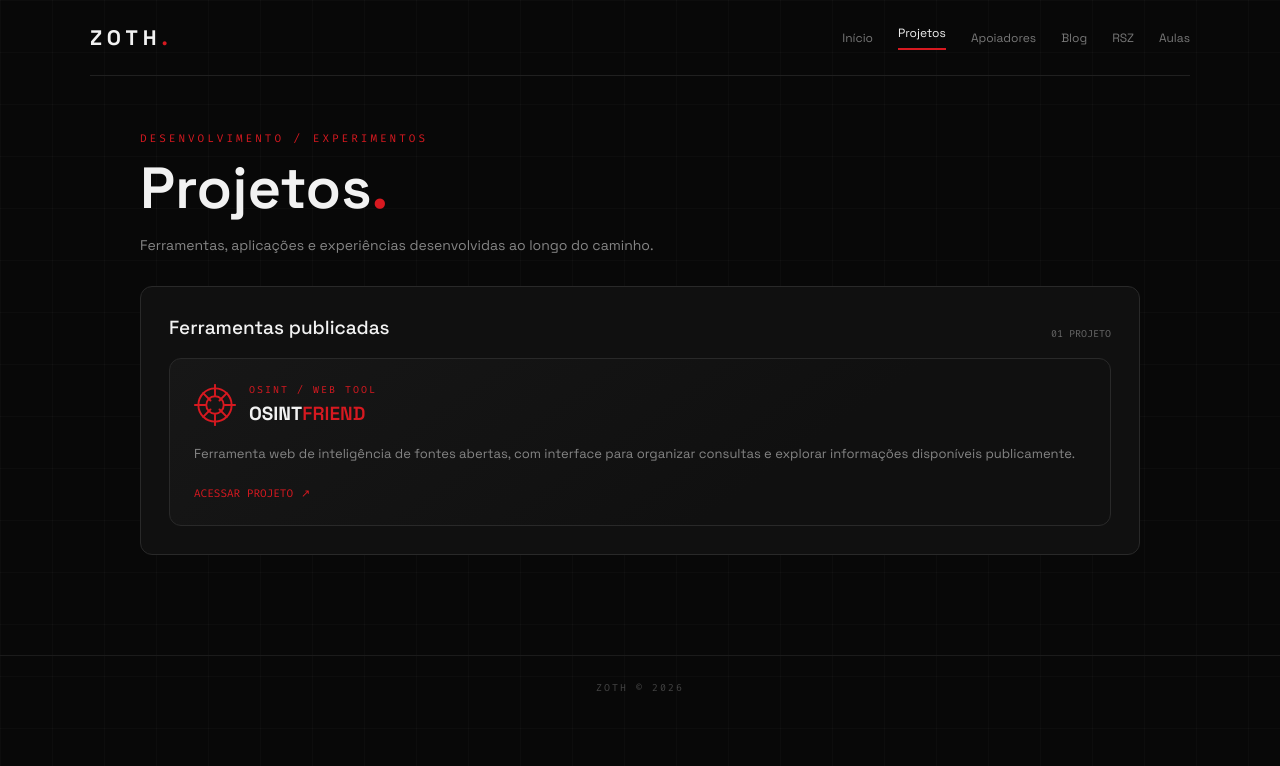
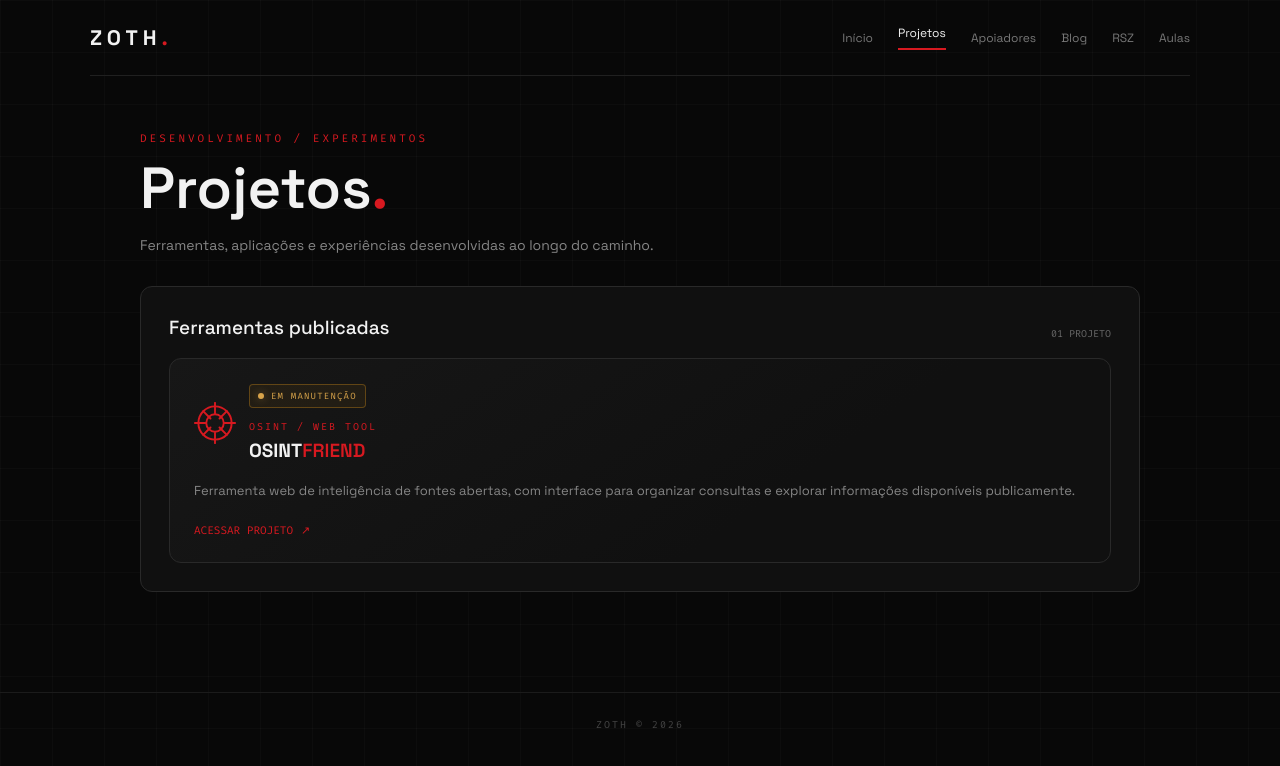
Before and after one commit to Z0TH729/zoth, a plain HTML site: page projetos.html in a window 1280 px wide. Drawn offline with Linux system fonts and the light colour scheme.

Commit message:
Mark OSINT Friend as under maintenance

```diff
--- a/projetos.html
+++ b/projetos.html
@@ -21,6 +21,8 @@ h1{font-size:clamp(34px,6vw,58px);line-height:1.05;font-weight:600}.intro{max-wi
 .content-card:hover{transform:translateY(-5px);border-color:#d71920;box-shadow:0 12px 35px rgba(215,25,32,.09)}
 .content-card h2,.content-card h3{font-size:19px;font-weight:600}.content-card p{margin-top:10px;color:#858585;font-size:13px;line-height:1.75}
 .card-label{margin-bottom:12px;color:#d71920;font:10px 'Fira Code',monospace;letter-spacing:2px}
+.status-maintenance{display:inline-flex;align-items:center;gap:7px;margin:0 0 12px;padding:5px 8px;border:1px solid rgba(215,145,25,.35);border-radius:4px;background:rgba(215,145,25,.07);color:#d7a34a;font:9px 'Fira Code',monospace;letter-spacing:1.2px}
+.status-maintenance::before{content:"";width:6px;height:6px;border-radius:50%;background:#d7a34a;box-shadow:0 0 8px rgba(215,163,74,.45)}
 .empty-state{min-height:210px;display:grid;place-items:center;padding:35px 20px;border:1px dashed #333;border-radius:10px;background:rgba(15,15,15,.72);text-align:center}
 .empty-icon{width:54px;height:54px;margin:0 auto 17px;display:grid;place-items:center;border:1px solid #3a2021;border-radius:50%;color:#d71920;font-size:22px;animation:float 3s ease-in-out infinite}
 .empty-state h2{font-size:16px;font-weight:500}.empty-state p{max-width:390px;margin-top:8px;color:#777;font-size:12px;line-height:1.7}
@@ -40,7 +42,7 @@ footer{padding:25px 20px;border-top:1px solid #1b1b1b;color:#444;text-align:cent
 <circle cx="24" cy="24" r="19"/><circle cx="24" cy="24" r="10"/>
 <path d="M24 1v12M24 35v12M1 24h12M35 24h12M10.5 10.5l8.3 8.3m10.4 10.4 8.3 8.3m0-27-8.3 8.3m-10.4 10.4-8.3 8.3"/>
 </svg>
-<div><div class="card-label" style="margin-bottom:5px">OSINT / WEB TOOL</div>
+<div><div class="status-maintenance">EM MANUTENÇÃO</div><div class="card-label" style="margin-bottom:5px">OSINT / WEB TOOL</div>
 <h3><strong style="color:#f2f2f2">OSINT</strong><span style="color:#d71920">FRIEND</span></h3></div>
 </div>
 <p>Ferramenta web de inteligência de fontes abertas, com interface para organizar consultas e explorar informações disponíveis publicamente.</p>
```
